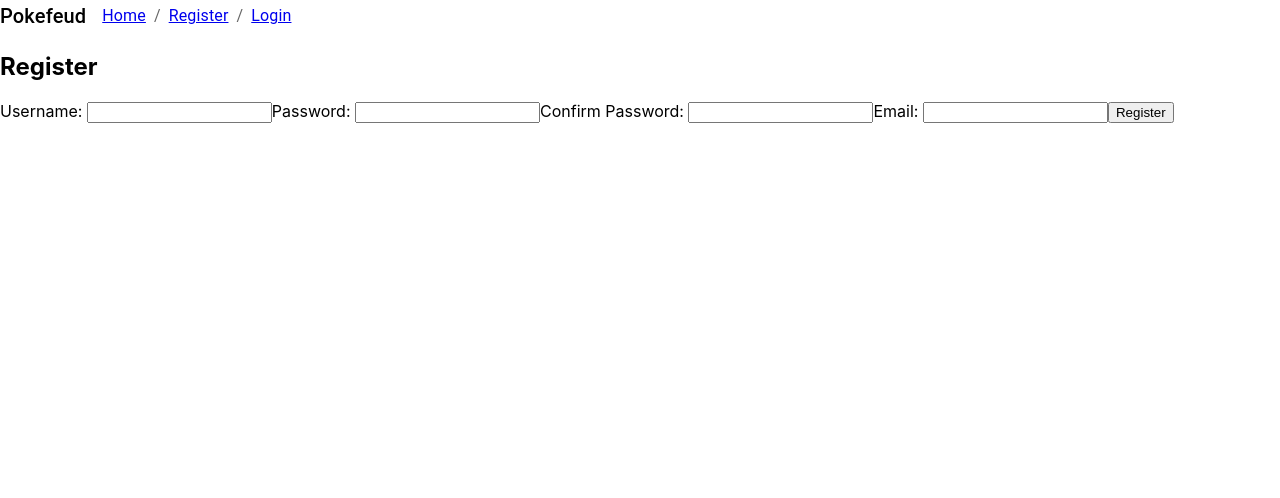
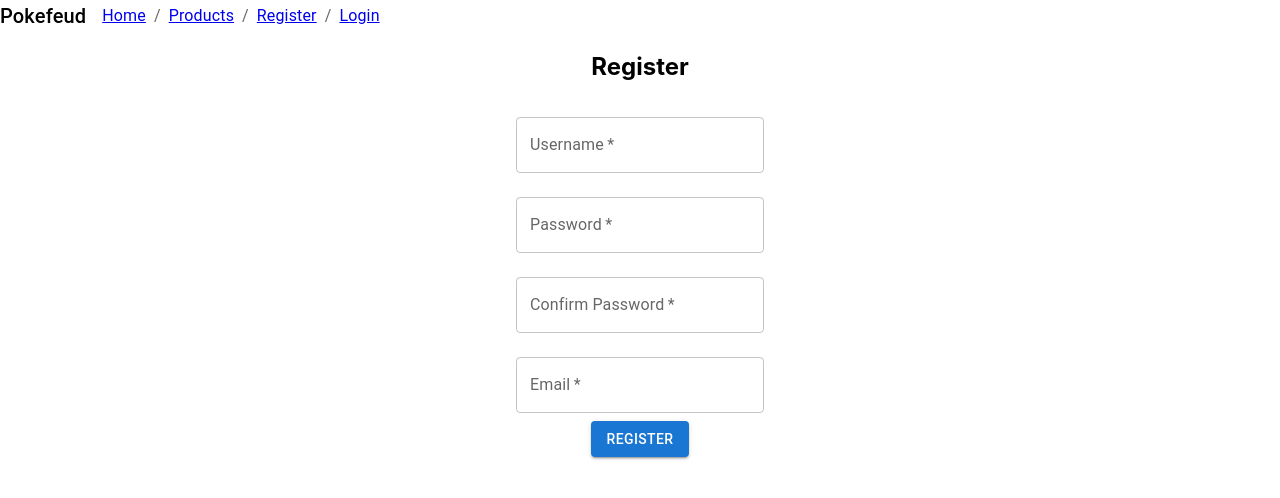
Before and after one commit to Old-Lai/Grace-Shiopper, a React (Create React App) app in the folder pokeShopFrontEnd/: page /Register in a window 1280 px wide. Shown: the top 498 px of the page. Built offline with nearby package versions, Linux system fonts and the light colour scheme.

Commit message:
login and register look pertty

```diff
--- a/pokeShopFrontEnd/src/components/NavBar.js
+++ b/pokeShopFrontEnd/src/components/NavBar.js
@@ -14,6 +14,7 @@ return (
     <nav className="nav-links">
         <Breadcrumbs >
             <Link to='/'>Home</Link>
+            <Link to='Products'>Products</Link>
             {!token && <Link to='Register'>Register</Link>}
             {!token && <Link to='Login'>Login</Link>}
             {token && <Button onClick={()=>logOut()}>Logout</Button>}
--- a/pokeShopFrontEnd/src/routes/Login.js
+++ b/pokeShopFrontEnd/src/routes/Login.js
@@ -1,6 +1,10 @@
 import { useState, useEffect } from 'react';
  import { loginUser } from '../api';
 import { useOutletContext, useNavigate } from 'react-router-dom';
+import Button from '@mui/material/Button';
+import  TextField from '@mui/material/TextField';
+import { Box } from '@mui/system';
+import Grid from '@mui/material/Grid'
 
 const Login = () => {
     const [username, setUsername] = useState('');
@@ -16,42 +20,50 @@ const Login = () => {
     //     }
     //  }, [token, navigate])
 
-    async function submitRegistration(e) {
-        e.preventDefault();
+    async function submitLogin(e) {
         const user = {
-
                 username,
                 password
-
         }
 
          const response = await loginUser(user);
          console.log(response)
         if (response.error) {
-            setErrorMessage('Username or password are incorrect. Try again. ');
+            setErrorMessage(response.message);
         } else {
             localStorage.setItem('token', response.token);
             setToken(response.token);
+            navigate('/products')
         }
     }
 
     return (
-    <section class="registerCss">
-         <h1 class="registerTitle">Login</h1>
-        <form onSubmit={submitRegistration}>
-            <label >Username: </label>
-            <input type="text"
-            value={username}
-            onChange={(e) => setUsername(e.target.value)}
+    <section className="registerCss">
+         <Grid sx={{display:'flex', justifyContent: 'center' }}>
+
+            <Box sx={{display:'flex', width:'25ch',flexDirection:'column', alignItems:'center'}}>
+            <h1 className="Login">Login</h1>
+            <TextField
+
+                label="Username"
+                variant="outlined"
+                value={username}
+                onChange={(e) => setUsername(e.target.value)}
+                margin="normal"
+                required
             />
-            <label >Password: </label>
-            <input type="password"
-            value={password}
-            onChange={(e) => setPassword(e.target.value)}
+           <TextField
+                label="Password"
+                type="password"
+                value={password}
+                onChange={(e) => setPassword(e.target.value)}
+                margin="normal"
+                required
             />
-            {errorMessage ? <p>{ errorMessage }</p> : null}
-            <button type="submit" class="submitButton">Login</button>
-        </form>
+           <Button onClick={() => {submitLogin()}}type="submit" variant="contained" color="primary" margin ="normal" >Login</Button>
+           <p>{errorMessage}</p>
+       </Box>
+       </Grid>
     </section>
     )
 };
--- a/pokeShopFrontEnd/src/routes/Products.js
+++ b/pokeShopFrontEnd/src/routes/Products.js
@@ -1,6 +1,3 @@
-
-
-
 const Products = () => (
     <h1>products page</h1>
 );
--- a/pokeShopFrontEnd/src/routes/Register.js
+++ b/pokeShopFrontEnd/src/routes/Register.js
@@ -1,6 +1,10 @@
 import { useState, useEffect } from 'react';
 import { useOutletContext, useNavigate } from 'react-router-dom';
 import {registerUser} from '../api';
+import Button from '@mui/material/Button';
+import  TextField from '@mui/material/TextField';
+import { Box } from '@mui/system';
+import Grid from '@mui/material/Grid'
 
 
 const Register = () => {
@@ -12,8 +16,7 @@ const Register = () => {
     //console.log(setToken);
     const [errorMessage, setErrorMessage] = useState('');
     const navigate = useNavigate();
-   async function submitRegistration(e) {
-       e.preventDefault();
+   async function submitRegistration() {
        if (!username) {
            setErrorMessage("Username required.");
        } else if (password.length < 8){
@@ -31,40 +34,58 @@ const Register = () => {
            const response = await registerUser(user);
            console.log(response)
            if (response.error) {
-               setErrorMessage(response.error.message);
+               setErrorMessage(response.message);
            } else {
                localStorage.setItem('token', response.token);
                setToken(response.token);
+               navigate('/products')
            }
        }
    }
    return (
-   <section class="registerCss">
-       <h1 class="registerTitle">Register</h1>
-       <form onSubmit={submitRegistration}>
-           <label >Username: </label>
-           <input type="text"
+   <section className="registerCss">
+
+       <Grid sx={{display:'flex', justifyContent: 'center' }}>
+
+            <Box sx={{display:'flex', width:'25ch',flexDirection:'column', alignItems:'center'}}>
+            <h1 className="registerTitle">Register</h1>
+            <TextField
+
+                label="Username"
+                variant="outlined"
                 value={username}
                 onChange={(e) => setUsername(e.target.value)}
+                margin="normal"
+                required
             />
-           <label >Password: </label>
-           <input type="password"
+           <TextField
+                label="Password"
+                type="password"
                 value={password}
                 onChange={(e) => setPassword(e.target.value)}
+                margin="normal"
+                required
             />
-           <label >Confirm Password: </label>
-           <input type="password"
+            <TextField
+                label="Confirm Password"
+                type="password"
                 value={confirmPassword}
                 onChange={(e) => setConfirmPassword(e.target.value)}
+                margin="normal"
+                required
             />
-           <label >Email: </label>
-           <input type="text"
+            <TextField
+                label="Email"
+                type="email"
                 value={email}
                 onChange={(e) => setEmail(e.target.value)}
+                margin="normal"
+                required
             />
-           <button type="submit" class="submitButton">Register</button>
+           <Button onClick={() => {submitRegistration()}}type="submit" variant="contained" color="primary" margin ="normal" >Register</Button>
            <p>{errorMessage}</p>
-       </form>
+       </Box>
+       </Grid>
    </section>
    )
 }
```
Also changed, not shown: pokeShopFrontEnd/src/App.js (+5 -5 lines), 1 other file (tests, documents, lock files or other folders). Lines whose indentation alone changed are shown as unchanged.
